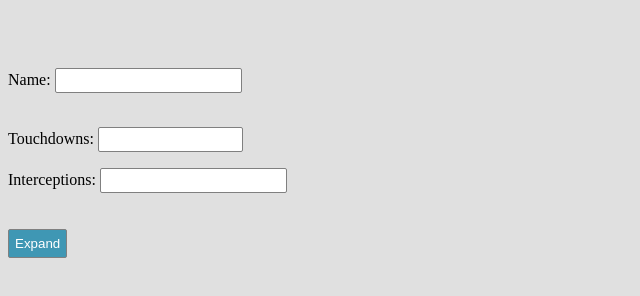
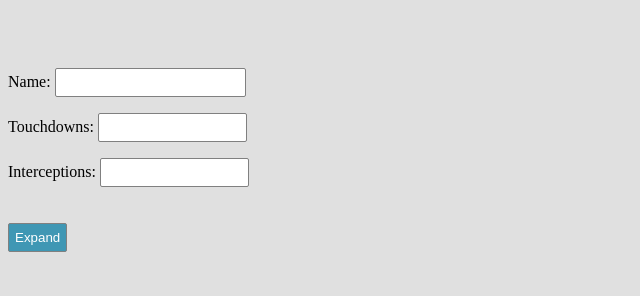
Before and after one commit to Dannyp123/ESPN-Statistic-Slid-Box, a plain HTML site: page sliderPage.html in a window 1280 px wide. Shown: the part 338-634 px from the top of the page, without its empty margins (0-640 px from the left). Drawn offline with Linux system fonts and the light colour scheme.

Commit message:
styled the inputs

```diff
--- a/sliderStyle.css
+++ b/sliderStyle.css
@@ -67,12 +67,15 @@
 .inputs {
   border: 1px solid gray;
   border-radius: 2px;
-  padding: 4px;
+  padding: 6px;
 }
 .tdInput {
-  margin-top: 34px;
+  margin-top: 6px;
 }
 
 #tdBar {
   width: 135px;
 }
+#intBar {
+  width: 135px;
+}
```
